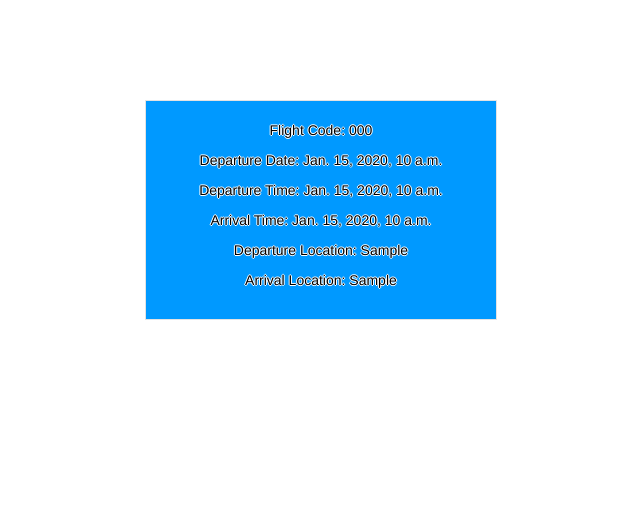
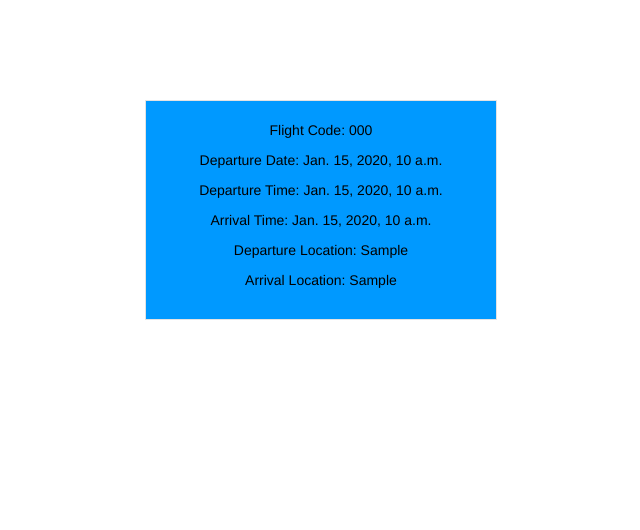
Before and after one commit to Deathridge/planit, a Django app: template flights/templates/flight_list.html in a window 1280 px wide. Shown: the part 52-582 px from the top of the page, without its empty margins (633-1273 px from the left). Run offline with Django 3.2, Linux system fonts and the light colour scheme; the template is opened without the code that fills it: most values are stand-ins (such as "Sample title", 1, 10 or a date in 2020); some libraries are stand-ins or nearby versions.

Commit message:
asthetics change

```diff
--- a/static/css/flights.css
+++ b/static/css/flights.css
@@ -126,7 +126,7 @@
 
 p {
   color: #000000;
-  text-shadow: -1px 0 white, 0 1px white, 1px 0 white, 0 -1px white;
+  /*text-shadow: -1px 0 white, 0 1px white, 1px 0 white, 0 -1px white;*/
   margin-left: 5px;
   margin-right: 5px;
 
```
